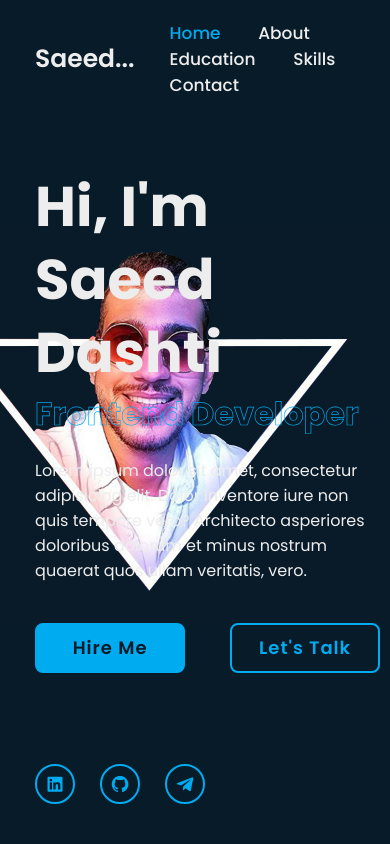
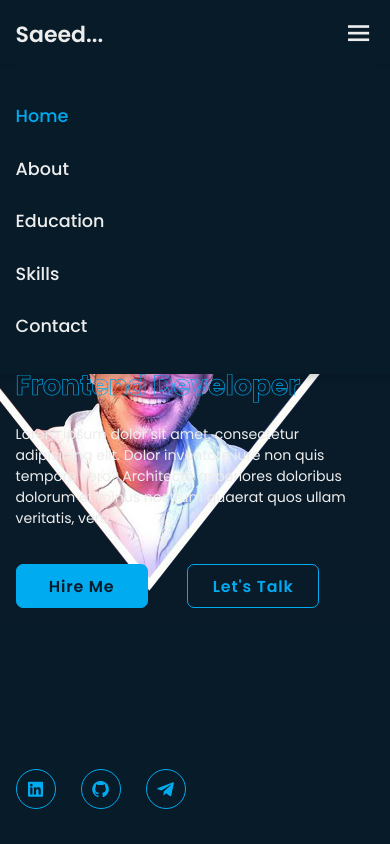
Before and after one commit to saeedd1994/personal-portfolio-one, a plain HTML site: page index.html in a window 390 px wide. Shown: the top 844 px of the page. Drawn offline with nearby package versions, Linux system fonts and the light colour scheme.

Commit message:
- adding some breakpoint for media query - adding ham menu style

```diff
--- a/styles/style.css
+++ b/styles/style.css
@@ -47,7 +47,7 @@ body {
 }
 
 /*adding this class using toggle in js*/
-.sticky{
+.sticky {
     background-color: var(--bg-color);
 }
 
@@ -101,7 +101,7 @@ section {
     line-height: 1.3;
 }
 
-.home-content h1 span{
+.home-content h1 span {
     color: var(--text-color);
 }
 
@@ -563,8 +563,7 @@ span {
     color: var(--text-color);
 }
 
-.contact form .focus
-{
+.contact form .focus {
     position: absolute;
     top: 0;
     left: 0;
@@ -576,11 +575,10 @@ span {
     transition: .5s;
 }
 
-.contact form .input-box .input-field input:focus~.focus,
-.contact form .input-box .input-field input:valid~.focus,
-.contact form .textarea-field textarea:focus~.focus,
-.contact form .textarea-field textarea:valid~.focus
-{
+.contact form .input-box .input-field input:focus ~ .focus,
+.contact form .input-box .input-field input:valid ~ .focus,
+.contact form .textarea-field textarea:focus ~ .focus,
+.contact form .textarea-field textarea:valid ~ .focus {
     width: 100%;
 }
 
@@ -594,18 +592,17 @@ span {
     resize: none;
 }
 
-.contact form .btn-box.btns .btn{
+.contact form .btn-box.btns .btn {
     cursor: pointer;
 }
 
 /*adding footer style*/
-.footer
-{
+.footer {
     display: flex;
     justify-content: space-between;
     align-items: center;
     flex-wrap: wrap;
-    padding: 2rem 9% ;
+    padding: 2rem 9%;
     background: var(--second-bg-color);
 }
 
@@ -613,8 +610,7 @@ span {
     font-size: 1.6rem;
 }
 
-.footer-iconTop a
-{
+.footer-iconTop a {
     position: relative;
     display: inline-flex;
     justify-content: center;
@@ -627,8 +623,7 @@ span {
     overflow: hidden;
 }
 
-.footer-iconTop a::before
-{
+.footer-iconTop a::before {
     content: "";
     position: absolute;
     top: 0;
@@ -640,19 +635,70 @@ span {
     transition: .5s;
 }
 
-.footer-iconTop a:hover::before
-{
+.footer-iconTop a:hover::before {
     width: 100%;
 }
 
-.footer-iconTop a i
-{
+.footer-iconTop a i {
     font-size: 2.4rem;
     color: var(--bg-color);
     transition: .5s;
 }
 
-.footer-iconTop a:hover i
-{
+.footer-iconTop a:hover i {
     color: var(--main-color);
 }
+
+
+/*BREAKPOINTS*/
+@media (max-width: 1200px) {
+    html {
+        font-size: 55%;
+    }
+}
+
+@media (max-width: 991px) {
+    .header {
+        padding: 2rem 4%;
+    }
+
+    section {
+        padding: 10rem 4% 2rem;
+    }
+
+    .home {
+        padding: 0 4%;
+    }
+
+    .footer {
+        padding: 2rem 4%;
+    }
+}
+
+@media (max-width: 768px) {
+    .header {
+        background: var(--bg-color);
+    }
+
+    #menu-icon {
+        display: block;
+    }
+
+    .navbar
+    {
+        position: absolute;
+        top: 100%;
+        left: 0;
+        width: 100%;
+        padding: 1rem 4%;
+        background: var(--bg-color);
+        box-shadow: 0 .5rem 1rem rgba(0, 0, 0, .2);
+    }
+
+    .navbar a
+    {
+        display: block;
+        font-size: 2rem;
+        margin: 3rem 0;
+    }
+}
```
